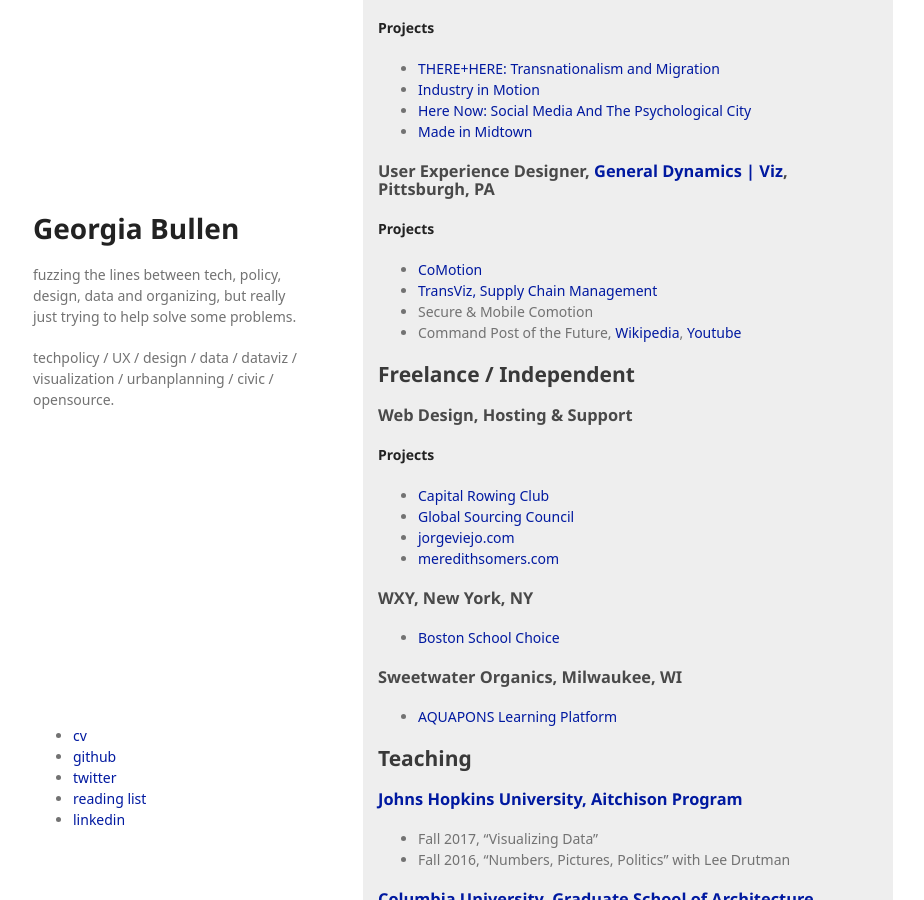
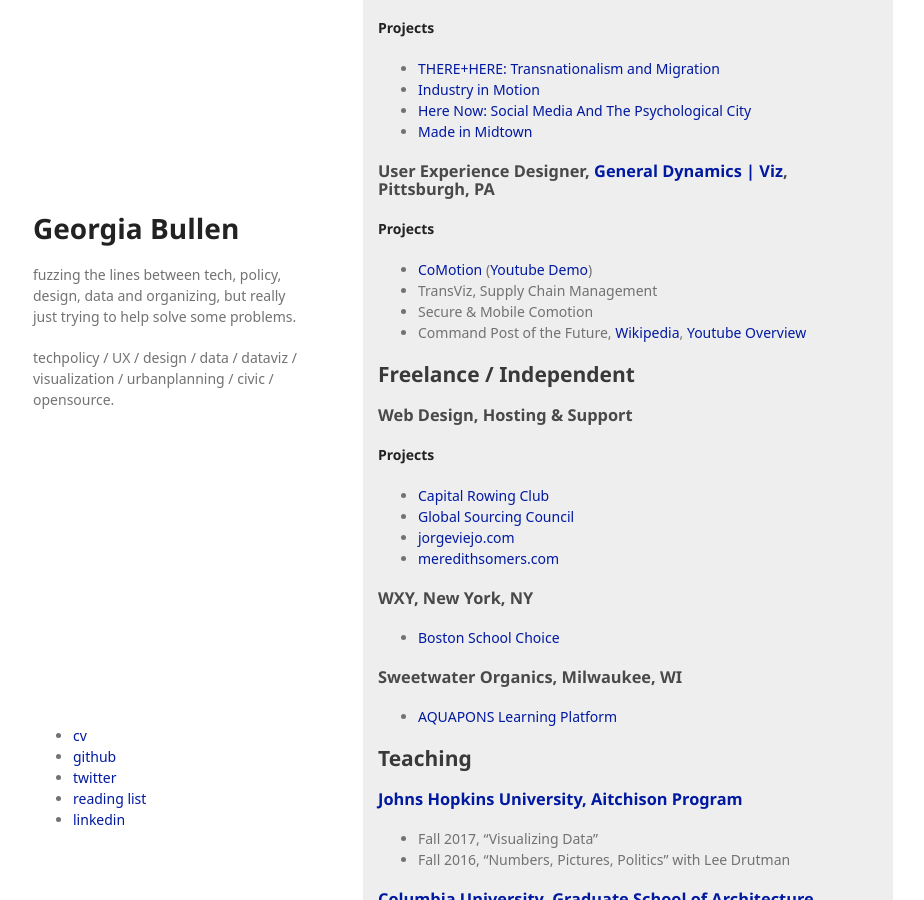
Before and after one commit to georgiamoon/markdowncv, a Jekyll site: the page built from cv.md, in a window 1280 px wide and 900 px high, scrolled down 1627 px. Shown: the whole window, without its empty margins (177-1101 px from the left). Built offline with Jekyll 4.4.1, drawn with Linux system fonts in a browser that asks for light colours; some web fonts are replaced; our own code applies the rules of GitHub Pages for plain Markdown files; a script that is not in the unit is left out.

Commit message:
found youtube demo link

```diff
--- a/cv.md
+++ b/cv.md
@@ -63,10 +63,10 @@ Measurement Lab (M-Lab) is the largest open internet measurement platform in the
 
 **Projects**
 
-- [CoMotion](https://en.wikipedia.org/wiki/CoMotion)
-- [TransViz, Supply Chain Management](http://www.gdviz.com/industries/supply-chain-management.html)
+- [CoMotion](https://en.wikipedia.org/wiki/CoMotion) ([Youtube Demo](https://www.youtube.com/watch?v=bFhTlA5qbuk))
+- TransViz, Supply Chain Management
 - Secure & Mobile Comotion
-- Command Post of the Future, [Wikipedia](https://en.wikipedia.org/wiki/Command_Post_of_the_Future), [Youtube](https://www.youtube.com/watch?v=Mq7BqnW4JyE)
+- Command Post of the Future, [Wikipedia](https://en.wikipedia.org/wiki/Command_Post_of_the_Future), [Youtube Overview](https://www.youtube.com/watch?v=Mq7BqnW4JyE)
 
 ## Freelance / Independent
 
```
